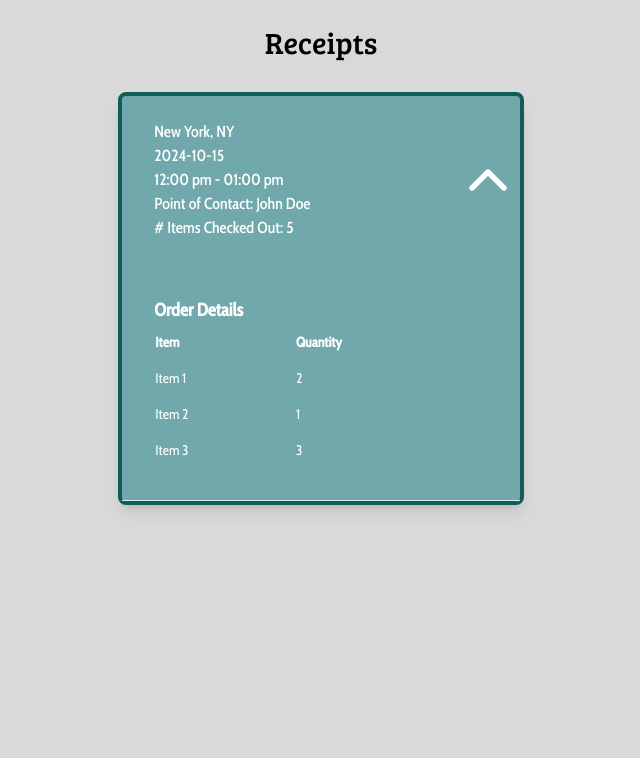
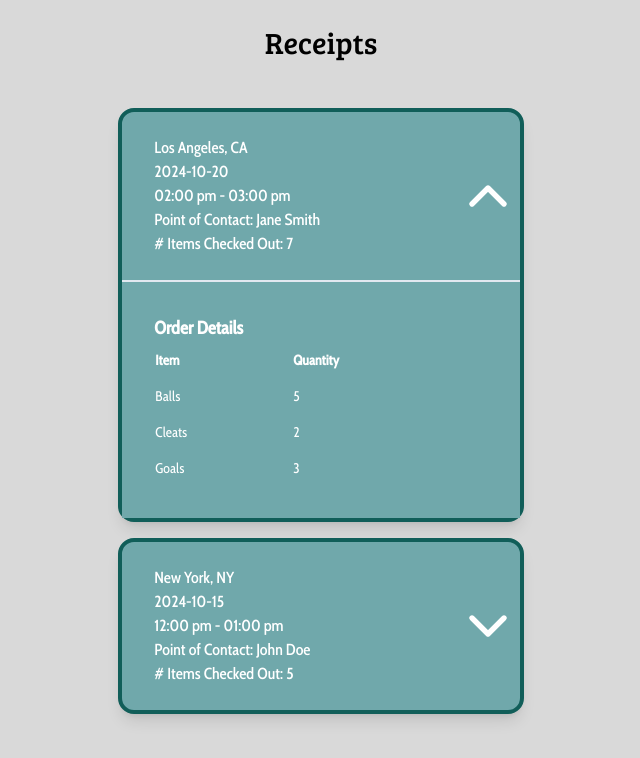
Before and after one commit to Hack4Impact-UMD/leveling-the-playing-field, a Next.js app: page /receipts in a window 1280 px wide. Both pictures are taken after a click on the button 639 px from the left and 180 px from the top of the page. Shown: the top 758 px of the page, without its empty margins (319-959 px from the left). Built offline with nearby package versions, Linux system fonts and the light colour scheme.

Commit message:
add multiple and sort

```diff
--- a/src/app/receipts/page.tsx
+++ b/src/app/receipts/page.tsx
@@ -25,7 +25,8 @@ interface Receipt {
   itemList: Item[];
 }
 
-const exampleReceipt: Receipt = {
+const receipts: Receipt[] = [
+  {
     city: "New York",
     state: "NY",
     dateOfOrder: "2024-10-15",
@@ -37,31 +38,51 @@ const exampleReceipt: Receipt = {
     },
     itemsCheckedOut: 5,
     itemList: [
-    { name: "Item 1", quantity: 2 },
-    { name: "Item 2", quantity: 1 },
-    { name: "Item 3", quantity: 3 },
+      { name: "Balls", quantity: 5 },
+      { name: "Cleats", quantity: 2 },
+      { name: "Goals", quantity: 3 },
     ],
-};
+  },
+  {
+    city: "Los Angeles",
+    state: "CA",
+    dateOfOrder: "2024-10-20",
+    startTime: "02:00 pm",
+    endTime: "03:00 pm",
+    pointOfContact: {
+      firstName: "Jane",
+      lastName: "Smith",
+    },
+    itemsCheckedOut: 7,
+    itemList: [
+      { name: "Balls", quantity: 5 },
+      { name: "Cleats", quantity: 2 },
+      { name: "Goals", quantity: 3 },
+    ],
+  },
+];
+
+const sortedReceipts = receipts.sort((a, b) => new Date(b.dateOfOrder).getTime() - new Date(a.dateOfOrder).getTime());
 
 export default function Receipts() {
   return (
     <div className="flex flex-col items-center container mx-auto my-6 font-cabin-condensed">
       <h2 className="text-black text-3xl font-bree-serif">Receipts</h2>
-
-      <Accordion className="mt-8 bg-teal-light border-teal-800 border-4 rounded-lg shadow-lg w-1/3" type="single" collapsible>
-        <AccordionItem value="item-1">
+      <Accordion className="mt-8 w-1/3" type="single" collapsible>
+        {sortedReceipts.map((receipt, index) => (
+          <AccordionItem className="bg-teal-light border-teal-800 border-4 rounded-2xl shadow-lg mt-4" key={index} value={`item-${index}`}>
             <AccordionTrigger>
               <div className="px-8 py-2 w-full text-left text-white">
-              <div>{exampleReceipt.city}, {exampleReceipt.state}</div>
-              <div>{exampleReceipt.dateOfOrder}</div>
-              <div>{exampleReceipt.startTime} - {exampleReceipt.endTime}</div>
-              <div>Point of Contact: {exampleReceipt.pointOfContact.firstName} {exampleReceipt.pointOfContact.lastName}</div>
-              <div># Items Checked Out: {exampleReceipt.itemsCheckedOut}</div>
+                <div>{receipt.city}, {receipt.state}</div>
+                <div>{receipt.dateOfOrder}</div>
+                <div>{receipt.startTime} - {receipt.endTime}</div>
+                <div>Point of Contact: {receipt.pointOfContact.firstName} {receipt.pointOfContact.lastName}</div>
+                <div># Items Checked Out: {receipt.itemsCheckedOut}</div>
               </div>
             </AccordionTrigger>
-          <AccordionContent className="font-cabin-condensed p-8">
-            <h2 className="font-bold text-white text-lg">Order Details</h2>
-            <table className="table-auto w-full text-left text-white">
+            <AccordionContent className="p-8 bg-teal-light text-white border-t-2">
+              <h2 className="font-bold text-lg">Order Details</h2>
+              <table className="table-auto w-full text-left">
                 <thead>
                   <tr>
                     <th className="py-2">Item</th>
@@ -69,8 +90,8 @@ export default function Receipts() {
                   </tr>
                 </thead>
                 <tbody>
-                {exampleReceipt.itemList.map((item, index) => (
-                  <tr key={index}>
+                  {receipt.itemList.map((item, itemIndex) => (
+                    <tr key={itemIndex}>
                       <td className="py-2">{item.name}</td>
                       <td className="py-2">{item.quantity}</td>
                     </tr>
@@ -79,6 +100,7 @@ export default function Receipts() {
               </table>
             </AccordionContent>
           </AccordionItem>
+        ))}
       </Accordion>
     </div>
   );
```
Lines whose indentation alone changed are shown as unchanged.
